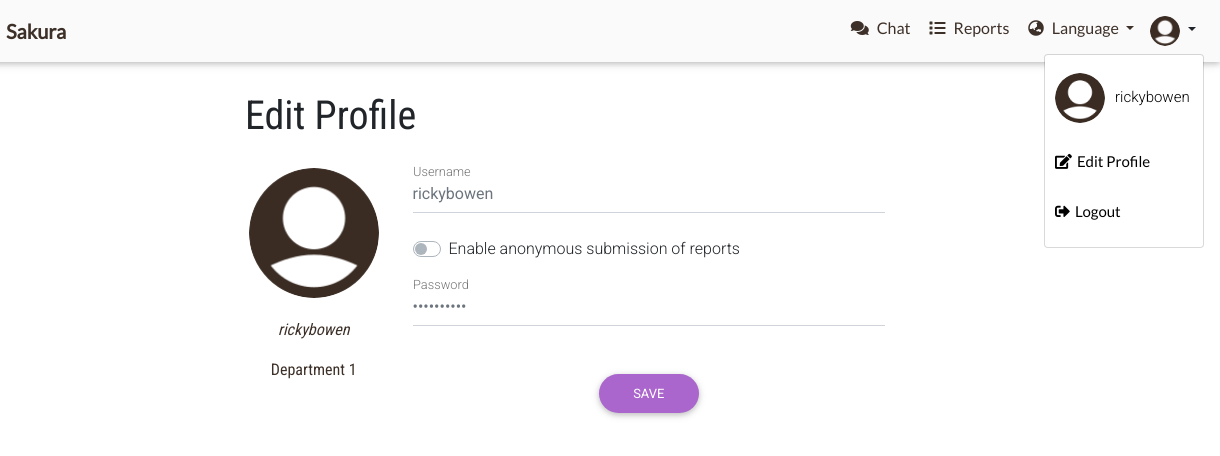
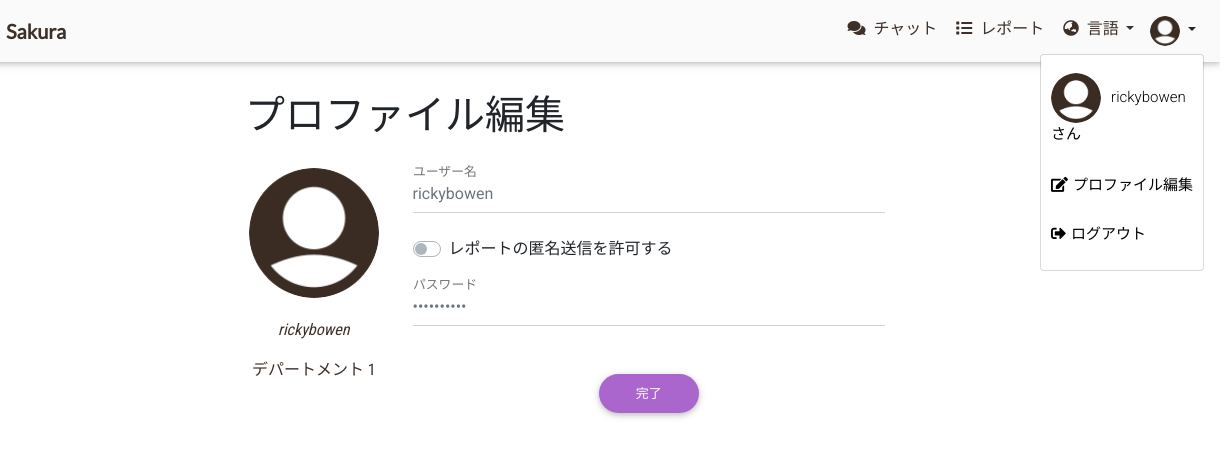
Before and after one commit to erikatorio/poc-sakura-client-side, a plain HTML site: page editprofile.html in a window 1280 px wide. Both pictures are taken after a click on the link 1233 px from the left and 31 px from the top of the page. Shown: the full height of the page, 60-1280 px from the left. Drawn offline with nearby package versions, Linux system fonts and the light colour scheme.

Commit message:
translated edit profile page

```diff
--- a/editprofile.html
+++ b/editprofile.html
@@ -35,19 +35,19 @@
       <div class="collapse navbar-collapse" id="navbarSupportedContent-555">
         <ul class="navbar-nav ml-auto nav-flex-icons">
           <li class="nav-item">
-            <a class="nav-link t-nav" onclick="showChat()" href="#"><i class="fas fa-comments"></i>Chat</a>
+            <a class="nav-link t-nav" onclick="showChat()" href="#"><i class="fas fa-comments"></i>チャット</a>
           </li>
           <li class="nav-item">
-            <a class="nav-link t-nav" href="reports.html"><i class="fas fa-list"></i>Reports</a>
+            <a class="nav-link t-nav" href="reports.html"><i class="fas fa-list"></i>レポート</a>
           </li>
           <li class="nav-item active">
             <a class="nav-link t-nav dropdown-toggle" href="home.html" data-toggle="dropdown"
-            aria-haspopup="true" aria-expanded="false"><i class="fas fa-globe-asia"></i>Language
+            aria-haspopup="true" aria-expanded="false"><i class="fas fa-globe-asia"></i>言語
             </a>
             <div class="dropdown-menu dropdown-menu-lg-right dropdown-secondary"
               aria-labelledby="navbarDropdownMenuLink-55">
-              <a class="dropdown-item t-nav" href="#">English</a>
-              <a class="dropdown-item t-nav" href="#">Japanese</a>
+              <a class="dropdown-item t-nav" href="#">英語</a>
+              <a class="dropdown-item t-nav" href="#">日本語</a>
             </div>
           </li>
           <li class="nav-item avatar dropdown">
@@ -60,10 +60,10 @@
               aria-labelledby="navbarDropdownMenuLink-55">
               <div class="logo-wrapper sn-ad-avatar-wrapper">
                 <a href="#"><img id="profpicx" src="./img/user.png"
-                    class="rounded-circle"><span>rickybowen</span></a>
+                    class="rounded-circle"><span>rickybowen</span>さん</a>
               </div>
-              <a class="dropdown-item t-nav" href="editprofile.html"><i class="fas fa-edit"></i>Edit Profile</a>
-              <a class="dropdown-item t-nav" href="index.html"><i class="fas fa-sign-out-alt"></i>Logout</a>
+              <a class="dropdown-item t-nav" href="editprofile.html"><i class="fas fa-edit"></i>プロファイル編集</a>
+              <a class="dropdown-item t-nav" href="index.html"><i class="fas fa-sign-out-alt"></i>ログアウト</a>
             </div>
           </li>
         </ul>
@@ -74,7 +74,7 @@
 
   <!-- edit profile -->
   <div id="edit-profile" class="container">
-    <h1 class="t-header">Edit Profile</h1>
+    <h1 class="t-header">プロファイル編集</h1>
     <div class="row w-100">
         <div class="col-3 edit">
             <div class="edit-image row justify-content-center">
@@ -85,7 +85,7 @@
                 <p class="t-content username">  rickybowen</p>
             </div>
             <div class="row justify-content-center">
-                <p class="t-content">Department 1</p>
+                <p class="t-content">デパートメント 1</p>
             </div>
         </div>
         <div class="col-9 edit">
@@ -93,23 +93,23 @@
                 <!-- username -->
                 <div class="md-form">
                     <input type="email" id="materialFormCardEmailEx" class="form-control" placeholder="rickybowen">
-                    <label for="materialFormCardEmailEx" class="font-weight-light">Username</label>
+                    <label for="materialFormCardEmailEx" class="font-weight-light">ユーザー名</label>
                 </div>
 
                 <!-- enable username encryption -->
                 <div class="custom-control custom-switch">
                     <input type="checkbox" class="custom-control-input" id="customSwitches">
-                    <label class="custom-control-label" for="customSwitches">Enable anonymous submission of reports</label>
+                    <label class="custom-control-label" for="customSwitches">レポートの匿名送信を許可する</label>
                 </div>
 
                 <!-- Password -->
                 <div class="md-form">
                     <input type="password" id="materialFormCardPasswordEx" class="form-control" placeholder="••••••••••">
-                    <label for="materialFormCardPasswordEx" class="font-weight-light">Password</label>
+                    <label for="materialFormCardPasswordEx" class="font-weight-light">パスワード</label>
                 </div>
 
                 <div class="save-profile">
-                    <button class="btn btn-secondary btn-block my-4" type="submit">Save</button>
+                    <button class="btn btn-secondary btn-block my-4" type="submit">完了</button>
                 </div>
             </form>
         </div>
```
